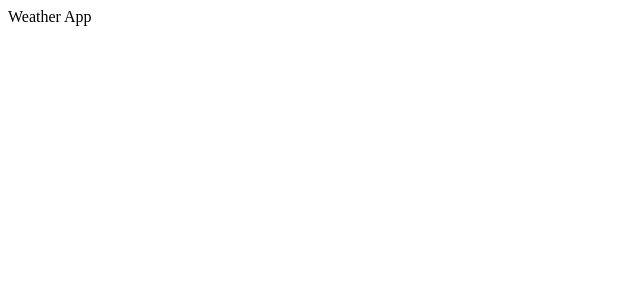
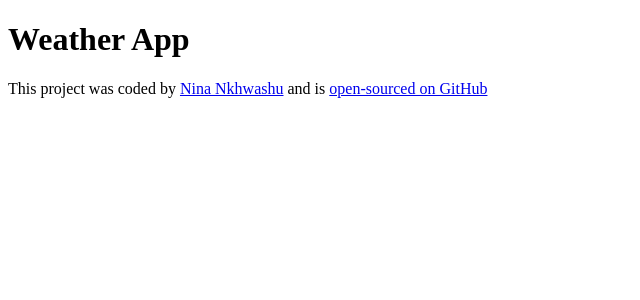
Before and after one commit to ninankhwashu/react-weather-app, a React (Create React App) app in the folder my-app/: page / in a window 1280 px wide. Shown: the top 300 px of the page, without its empty margins (0-640 px from the left). Built offline with nearby package versions, Linux system fonts and the light colour scheme.

Commit message:
Add footer for credit

```diff
--- a/my-app/src/App.js
+++ b/my-app/src/App.js
@@ -1,5 +1,27 @@
 import "./App.css";
 
 export default function App() {
-  return <div className="App">Weather App</div>;
+  return (
+    <div className="App">
+      <h1>Weather App</h1>
+      <footer>
+        This project was coded by{" "}
+        <a
+          href="https://linkedin.com/in/ninankhwashu"
+          target="_blank"
+          rel="noreferrer"
+        >
+          Nina Nkhwashu
+        </a>{" "}
+        and is{" "}
+        <a
+          href="https://github.com/ninankhwashu/react-weather-app"
+          target="_blank"
+          rel="noopener noreferrer"
+        >
+          open-sourced on GitHub
+        </a>
+      </footer>
+    </div>
+  );
 }
```
